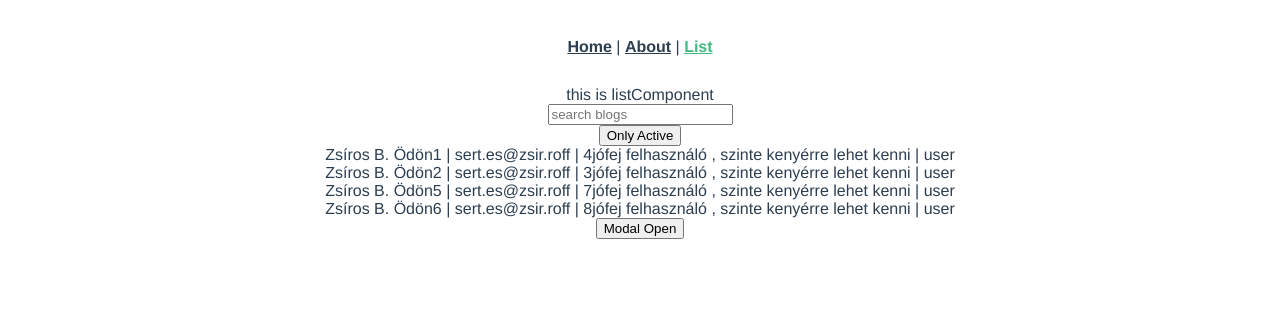
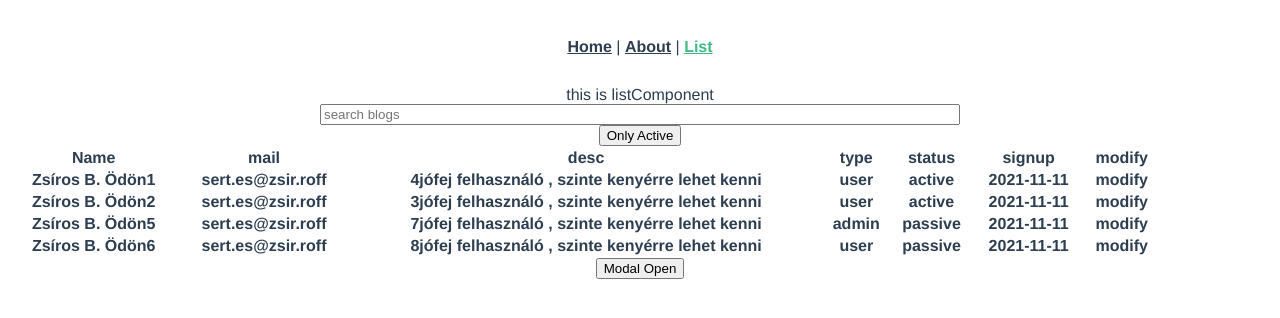
Before and after one commit to OwerHub/pomscloud-hw, a Vue app: page /list in a window 1280 px wide. Shown: the top 318 px of the page. Built offline with nearby package versions, Linux system fonts and the light colour scheme; no server answers.

Commit message:
Modal change the state

```diff
--- a/src/components/ListComponent.vue
+++ b/src/components/ListComponent.vue
@@ -9,15 +9,34 @@
     </button>
   </div>
   <div>
-    <div
-      v-for="user in filteredUsers"
-      v-bind:key="user.id"
-      v-show="user.status === 'active' || (!onlyActive && user.status === 'passive')"
-    >
-      {{ user.name }} | {{ user.email }} | {{ user.descript }} | {{ user.type }}
-    </div>
+    <table>
+      <tr>
+        <th>Name</th>
+        <th>mail</th>
+        <th>desc</th>
+        <th>type</th>
+        <th>status</th>
+        <th>signup</th>
+        <th>modify</th>
+      </tr>
+      <tr
+        v-for="user in filteredUsers"
+        v-bind:key="user.id"
+        v-show="
+          user.status === 'active' || (!onlyActive && user.status === 'passive')
+        "
+      >
+        <th>{{ user.name }}</th>
+        <th>{{ user.email }}</th>
+        <th>{{ user.descript }}</th>
+        <th>{{ user.type }}</th>
+        <th>{{ user.status }}</th>
+        <th>{{ user.signupTime }}</th>
+        <th v-on:click="sendToModal(user.id)">modify</th>
+      </tr>
+    </table>
   </div>
-  <Modal @modalClose="closeModal" v-if="modalOpen" />
+  <Modal @modalClose="closeModal" :userId="userIdForModal" v-if="modalOpen" />
   <button @click="modalOpen = !modalOpen">Modal Open</button>
 </template>
 
@@ -35,7 +54,7 @@ export default {
       search: "",
       onlyActive: false,
       modalOpen: false,
-      userIdForModal: 0,
+      userIdForModal: 99,
     };
   },
   created() {
@@ -50,9 +69,19 @@ export default {
   },
   methods: {
     closeModal: function () {
-      console.log("closamodal ");
       this.modalOpen = false;
+    },
+
+    sendToModal: function (id) {
+      this.userIdForModal = id;
+      this.modalOpen = true;
     },
   },
 };
 </script>
+
+<style>
+table {
+  width: 90vw;
+}
+</style>
--- a/src/components/Modal.vue
+++ b/src/components/Modal.vue
@@ -4,6 +4,22 @@
       modalInner
 
       <button @click="closeModal">close</button>
+      <div class="inputDiv">
+        <input type="text" v-model="actualUser.name" />
+        <input type="text" v-model="actualUser.email" />
+        <textarea type="text" v-model="actualUser.descript" />
+
+        <div v-for="inputType in ['user', 'admin']" :key="inputType">
+          <input
+            type="radio"
+            name="inputType"
+            :id="inputType"
+            :value="inputType"
+            v-model="actualUser.type"
+          />
+          @{{ inputType }}
+        </div>
+      </div>
     </div>
   </div>
 </template>
@@ -11,10 +27,23 @@
 <script>
 export default {
   name: "Modal",
+  props: ["userId"],
+  data() {
+    return {
+      id: this.userId,
+
+      actualUser: [],
+    };
+  },
   methods: {
     closeModal: function () {
       this.$emit("modalClose");
     },
+  },
+  created() {
+    this.actualUser = this.$store.state.testUsers.find(
+      (user) => user.id === this.userId
+    );
   },
 };
 </script>
@@ -37,4 +66,14 @@ export default {
   width: 50vw;
   background-color: white;
 }
+
+.inputDiv {
+  display: flex;
+  flex-direction: column;
+  flex-wrap: wrap;
+}
+
+input {
+  width: 50%;
+}
 </style>
--- a/src/store/index.js
+++ b/src/store/index.js
@@ -29,7 +29,7 @@ export default createStore({
         name: "Zsíros B. Ödön5",
         email: "sert.es@zsir.roff",
         descript: "7jófej felhasználó , szinte kenyérre lehet kenni",
-        type: "user",
+        type: "admin",
         status: "passive",
         signupTime: "2021-11-11",
       },
```
